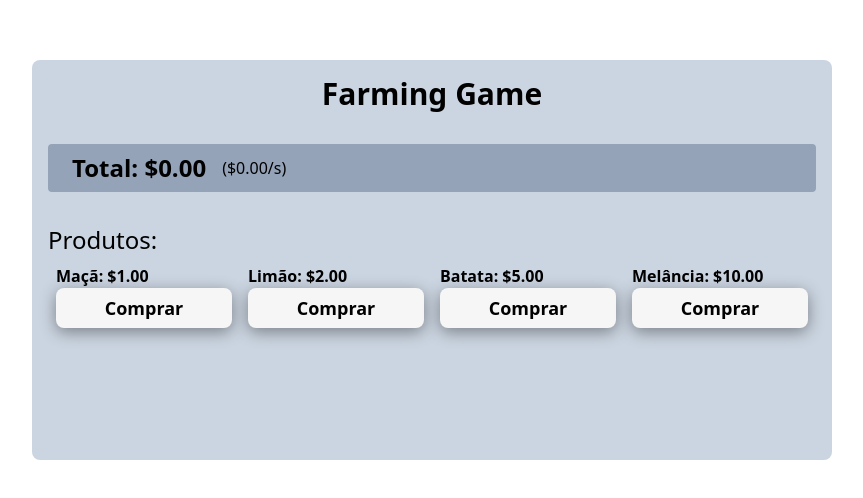
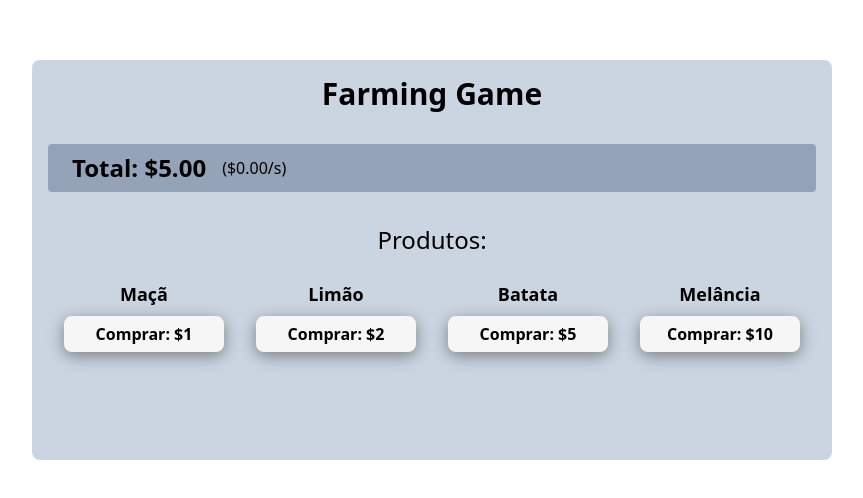
Before and after one commit to Geelpa/farmGame, a React (Vite) app: page / in a window 1280 px wide. Shown: the part 140-638 px from the top of the page, without its empty margins (208-1071 px from the left). Built offline with nearby package versions, Linux system fonts and the light colour scheme.

Commit message:
test commit

```diff
--- a/package.json
+++ b/package.json
@@ -12,7 +12,8 @@
   "dependencies": {
     "gh-pages": "^5.0.0",
     "react": "^18.2.0",
-    "react-dom": "^18.2.0"
+    "react-dom": "^18.2.0",
+    "react-toastify": "^9.1.1"
   },
   "devDependencies": {
     "@types/react": "^18.0.26",
--- a/src/App.tsx
+++ b/src/App.tsx
@@ -1,72 +1,86 @@
 import { useEffect, useState } from 'react';
 import { products } from './utilities/db';
+import { ToastContainer, toast } from 'react-toastify';
+import 'react-toastify/dist/ReactToastify.css';
 import './styles/global.css';
 
 function App() {
-  let [income, setIncome] = useState<number>(0);
-  let [total, setTotal] = useState<number>(5);
+  const [income, setIncome] = useState<number>(0);
+  const [total, setTotal] = useState<number>(5);
 
   useEffect(() => {
-    if (income > 0) {
-      localStorage.setItem('totalMoney', JSON.stringify(total))
-      localStorage.setItem('totalIncome', JSON.stringify(income))
-    }
+    const invertal = setInterval(() => {
+      setTotal(prev => prev + income);
+    }, 1000)
+    return () => clearInterval(invertal)
+
   }, [total])
 
   useEffect(() => {
-    if (income == 0) {
+    if (localStorage.length > 0) {
       const restoreMoney = localStorage.getItem('totalMoney')
       const restoreIncome = localStorage.getItem('totalIncome')
 
-      let transformMoney = Number(restoreMoney)
-      let transformIncome = Number(restoreIncome)
+      const transformMoney = Number(restoreMoney)
+      const transformIncome = Number(restoreIncome)
 
       setTotal(transformMoney)
       setIncome(transformIncome)
-      console.log('informações carregadas')
+      toast(`Carregando informações!`);
     }
-  })
+  }, [])
 
   useEffect(() => {
     if (income > 0) {
       const invertal = setInterval(() => {
-        setTotal(total += income);
-
+        localStorage.setItem('totalMoney', JSON.stringify(total))
+        localStorage.setItem('totalIncome', JSON.stringify(income))
       }, 1000)
       return () => clearInterval(invertal)
     }
-
   }, [total])
 
   function buyProducts(product: any) {
-    if (total > product.cost) {
+    if (total >= product.cost) {
       setIncome(prevIncome => prevIncome + product.profit);
       setTotal(prevTotal => prevTotal - product.cost)
+      product.quantity += 1;
+      localStorage.setItem('productQuantity', product.quantity)
+      toast(`${product.name} comprado com sucesso!`);
+
     } else {
-      return console.log('dinheiro insuficiente')
+      toast(`Dinheiro insuficiente!`)
     }
   }
 
   return (
     <div className="App flex h-screen ">
+      <ToastContainer
+        position="top-right"
+        autoClose={3000}
+        hideProgressBar={false}
+        newestOnTop={false}
+        closeOnClick
+        rtl={false}
+        pauseOnFocusLoss
+      />
       <div className=' bg-slate-300 h-1/2 w-100 rounded-lg m-auto' >
         <h1 className='text-center py-4 text-3xl font-bold'>Farming Game</h1>
-
         <header className='p-2 bg-slate-400 rounded'>
           <h1 className="font-bold text-2xl">Total: ${total.toFixed(2)}</h1>
           <span>(${income.toFixed(2)}/s)</span>
         </header>
         <main >
           <div>
-            <h1 className='text-2xl'>Produtos:</h1>
+            <h1 className='text-2xl text-center'>Produtos:</h1>
           </div>
           <div className="products ">
             <div className='flex align-top justify-center'>
               {products.map((item: any) => {
                 return (
-                  <div key={item.name} className='w-48 p-2 grid'>
-                    <h4 className='text-base font-bold'>{item.name}: ${item.cost.toFixed(2)}</h4>
-                    <button className='text-lg font-bold  hover:bg-blue-200' onClick={() => buyProducts(item)}>Comprar </button>
+                  <div key={item.name} className='w-48 p-4 grid '>
+                    <h4 className='text-lg text-center font-bold m-2'>{item.name}</h4>
+                    <button className=' font-bold  hover:bg-blue-200' onClick={() => buyProducts(item)}>Comprar: ${item.cost}</button>
                   </div>
                 )
               })}
```
Also changed, not shown: 2 other files (tests, documents, lock files or other folders).
